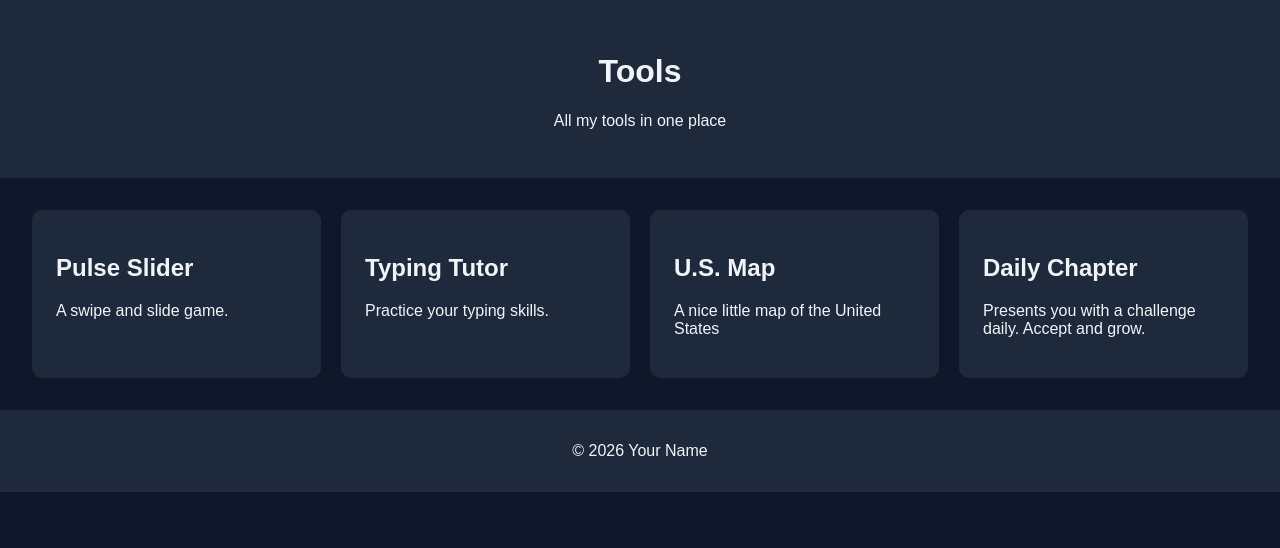
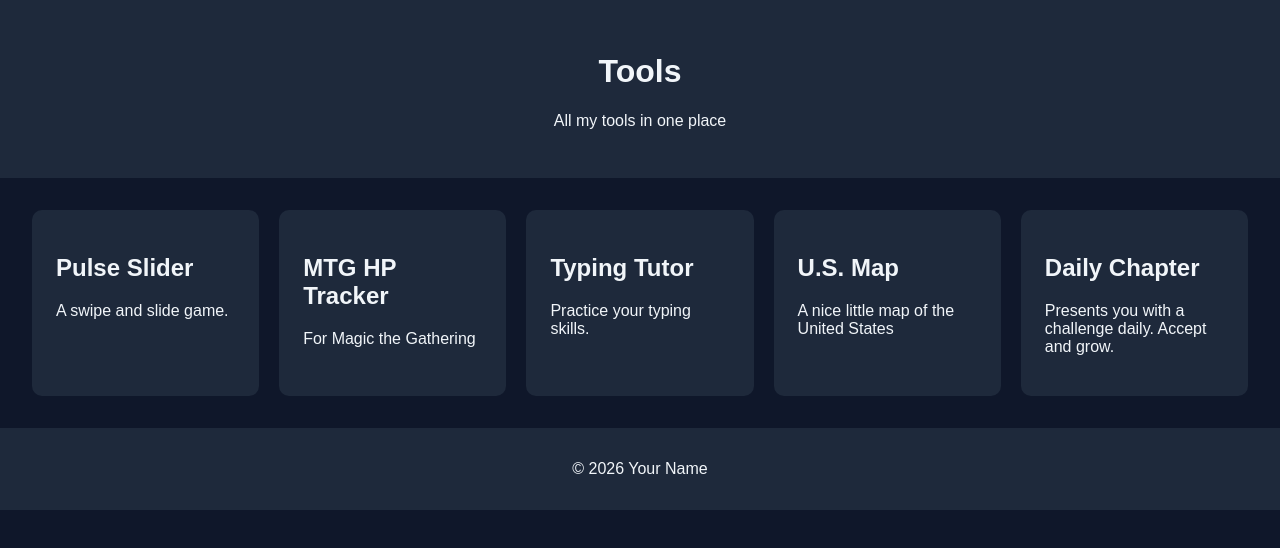
Before and after one commit to NightShade02085/Pulse-Slider, a plain HTML site: page index.html in a window 1280 px wide. Drawn offline with Linux system fonts and the light colour scheme.

Commit message:
Update index.html

```diff
--- a/index.html
+++ b/index.html
@@ -22,6 +22,11 @@
             <a href="tools/pulse_slide/pulse_slide.html" class="tool-card">
                 <h2>Pulse Slider</h2>
                 <p>A swipe and slide game.</p>
+            </a>
+
+            <a href="tools/mtg_tracker/mtg_tracker.html" class="tool-card">
+                <h2>MTG HP Tracker</h2>
+                <p>For Magic the Gathering</p>
             </a>
 
             <a href="tools/Typing-tutor/V2-typing_tutor.html" class="tool-card">
```
